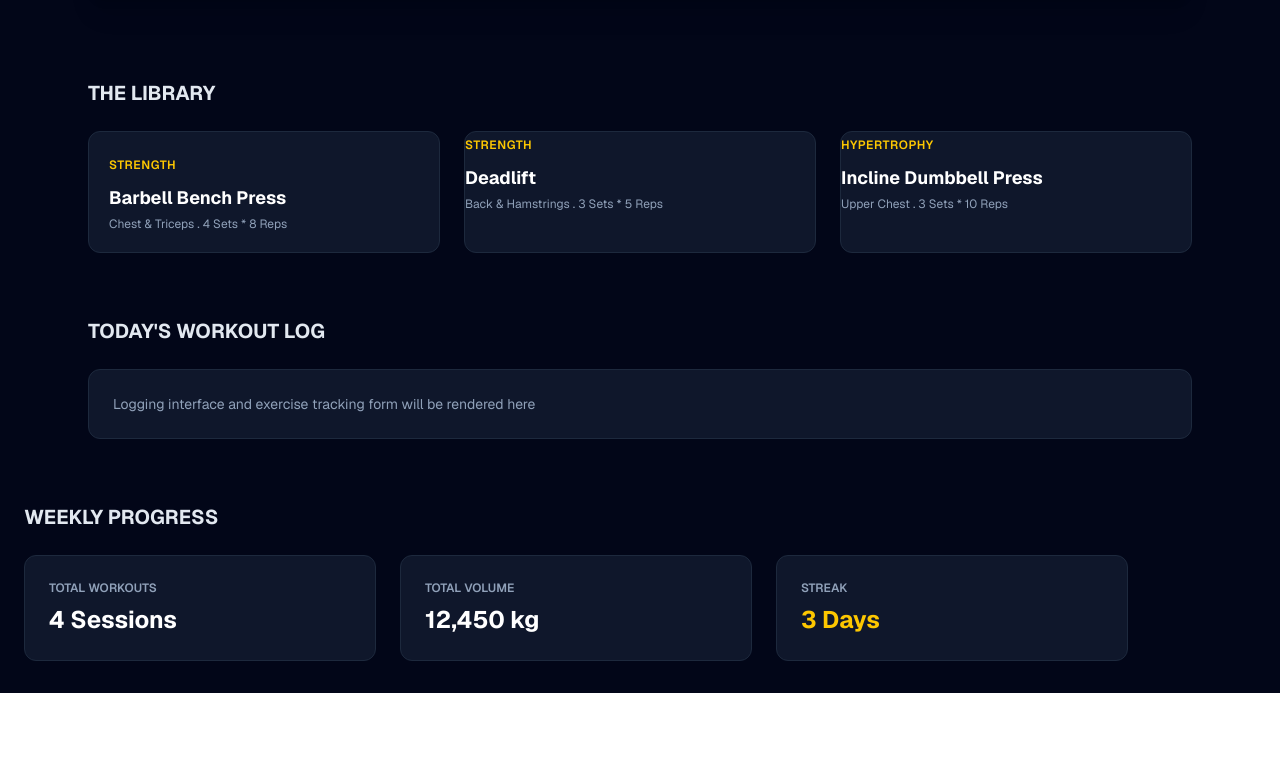
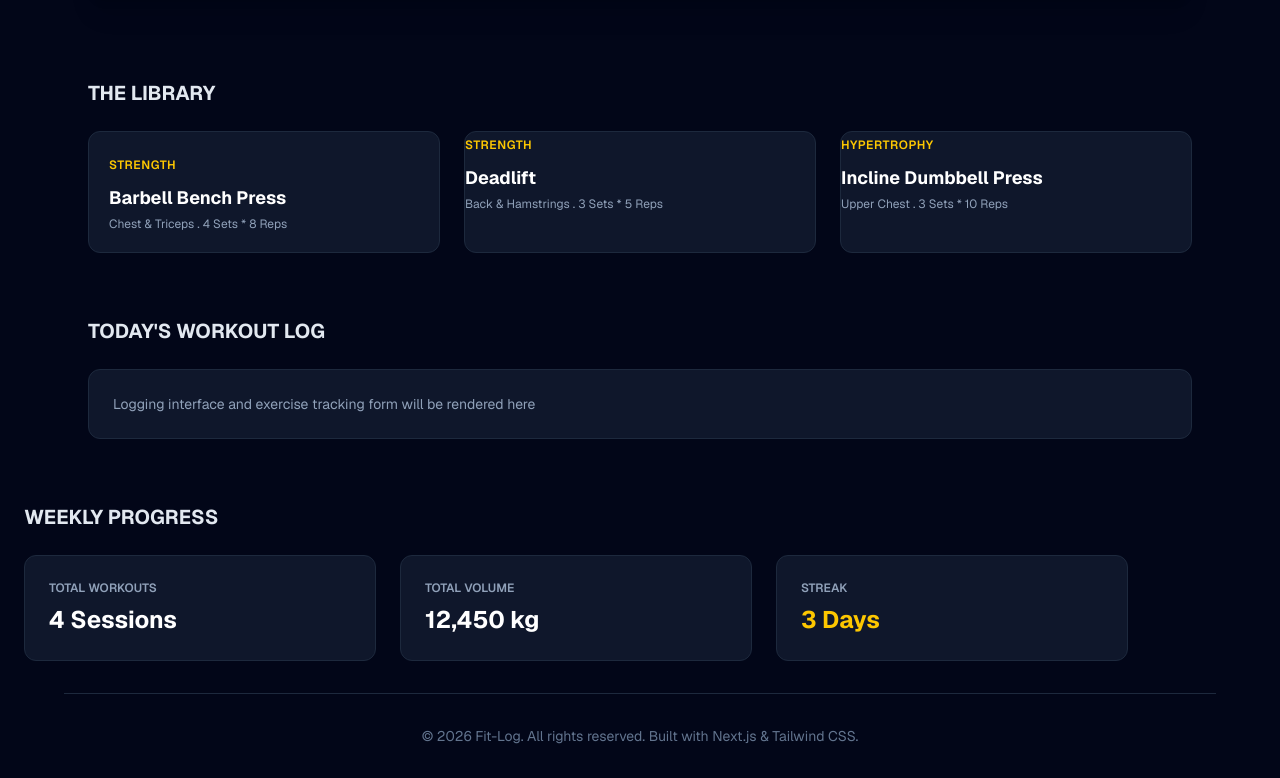
Before and after one commit to sumandebnath-tech/B14-A6-Fit-Log, a Next.js app: page / in a window 1280 px wide. Shown: the part 472-1250 px from the top of the page. Before the commit the page ends 1165 px from the top, so only its background shows below. Built offline with nearby package versions, Linux system fonts and the light colour scheme.

Commit message:
Add footer section

```diff
--- a/app/page.tsx
+++ b/app/page.tsx
@@ -105,6 +105,11 @@ export default function Home() {
         </div>
       </div>
     </section>
+
+    {/* Footer section */}
+    <footer className="max-w-6xl mx-auto px-6 py-8 border-t border-slate-800 text-center text-slate-500 text-sm">
+      <p>© 2026 Fit-Log. All rights reserved. Built with Next.js & Tailwind CSS.</p>
+    </footer>
       </div>
   );
 }
```
